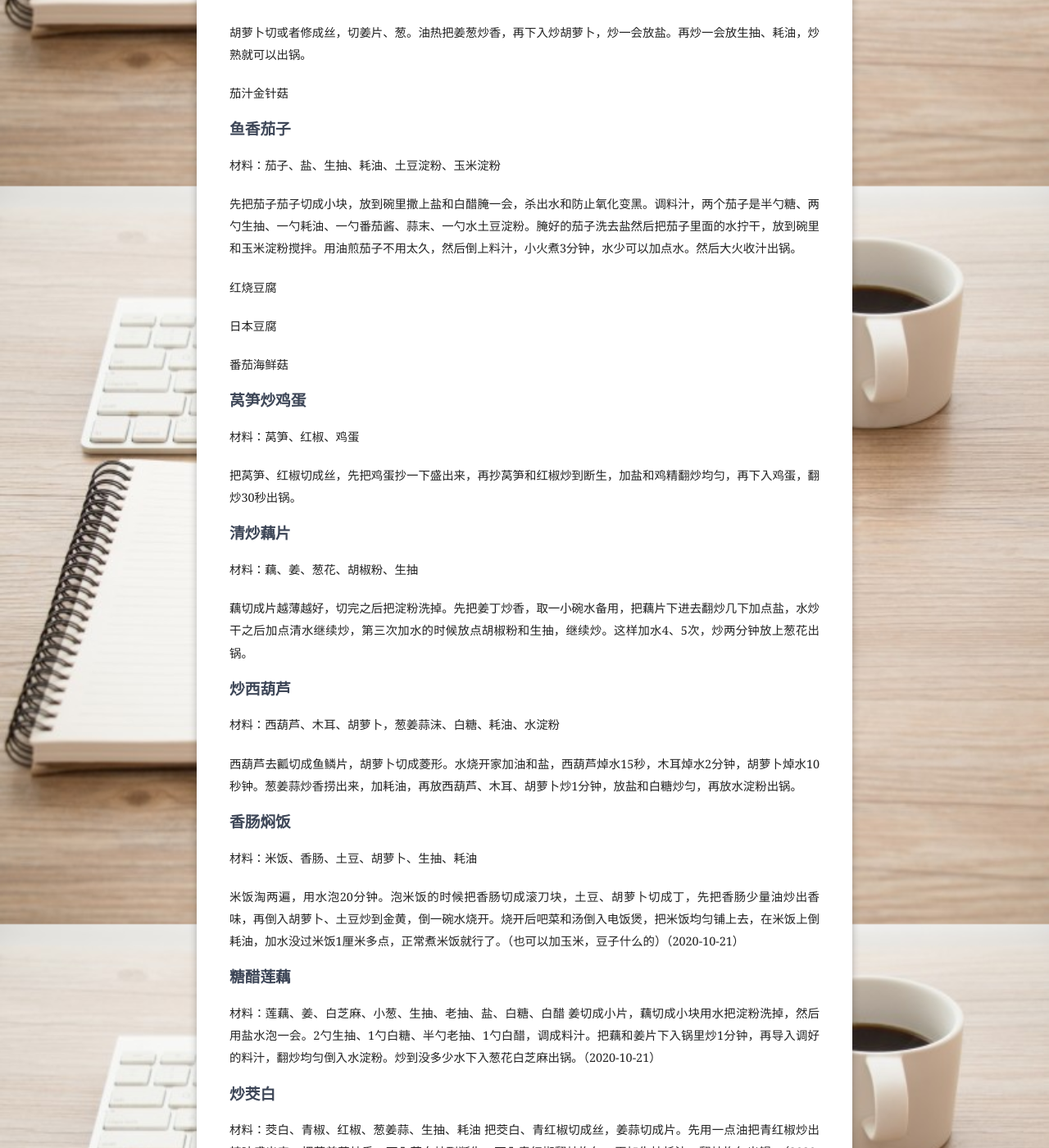
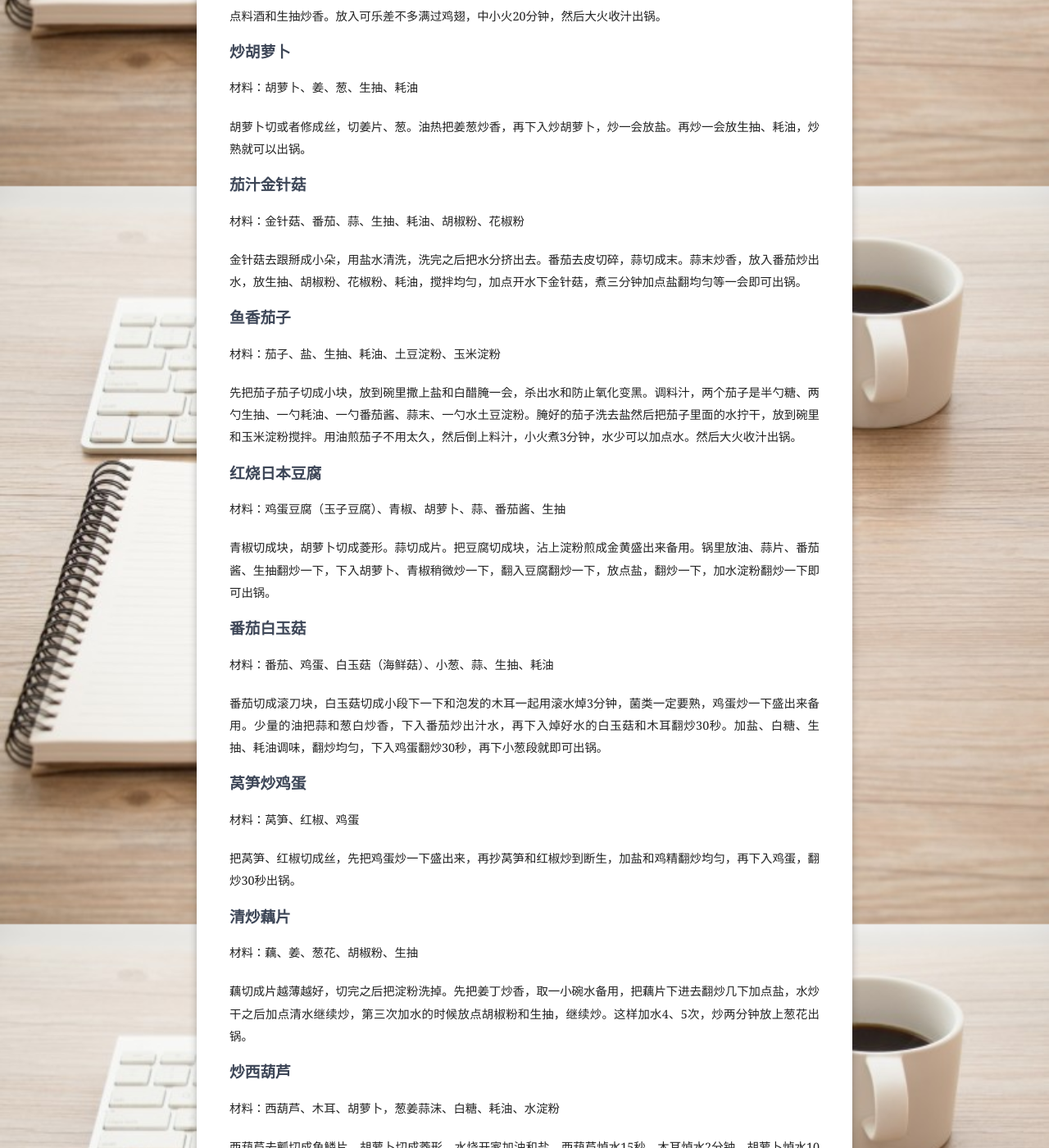
Before and after one commit to turver/lyhliyh.github.io, a Jekyll site: the page built from _posts/2020-5-12-cn-my-cookbook.md, in a window 1280 px wide and 1400 px high, scrolled down 673 px. Shown: the whole window at 82% size. Built offline with Jekyll 4.4.1, drawn with Linux system fonts in a browser that asks for light colours; nearby versions of some CDN libraries; comment, search, counter and statistics services are not loaded; some of the changed text lies outside the part shown.

Commit message:
update post

```diff
--- a/_posts/2020-5-12-cn-my-cookbook.md
+++ b/_posts/2020-5-12-cn-my-cookbook.md
@@ -7,7 +7,12 @@
 ---
 > 做过的菜老是忘记，记一下
 >
-> 一种菜很多种做法，喜欢的人和物在变，做菜的口味也在变
+
+### 煎鸡胸肉
+
+材料:鸡胸肉、一勺黑胡椒粉、一勺耗油、一点老抽、两勺蚝油、两勺料酒、蒜末、两勺淀粉
+
+先把两块鸡胸肉片成两片，用刀背按摩。把鸡胸肉用上面的材料做马杀鸡，让鸡胸肉把汁吸完，然后腌1个小时。腌好的鸡胸肉用小火煎，两面煎熟加开水没过鸡胸肉，煮两分钟然后大火收汁，收完之后再煎一会即可出锅。
 
 ### 可乐鸡翅
 
@@ -25,7 +30,11 @@
 
 
 
-茄汁金针菇
+### 茄汁金针菇
+
+材料：金针菇、番茄、蒜、生抽、耗油、胡椒粉、花椒粉
+
+金针菇去跟掰成小朵，用盐水清洗，洗完之后把水分挤出去。番茄去皮切碎，蒜切成末。蒜末炒香，放入番茄炒出水，放生抽、胡椒粉、花椒粉、耗油，搅拌均匀，加点开水下金针菇，煮三分钟加点盐翻均匀等一会即可出锅。
 
 
 
@@ -37,15 +46,19 @@
 
 
 
-红烧豆腐
+### 红烧日本豆腐
+
+材料：鸡蛋豆腐（玉子豆腐）、青椒、胡萝卜、蒜、番茄酱、生抽
+
+青椒切成块，胡萝卜切成菱形。蒜切成片。把豆腐切成块，沾上淀粉煎成金黄盛出来备用。锅里放油、蒜片、番茄酱、生抽翻炒一下，下入胡萝卜、青椒稍微炒一下，翻入豆腐翻炒一下，放点盐，翻炒一下，加水淀粉翻炒一下即可出锅。
 
 
 
-日本豆腐
+### 番茄白玉菇
 
+材料：番茄、鸡蛋、白玉菇（海鲜菇）、小葱、蒜、生抽、耗油
 
-
-番茄海鲜菇
+番茄切成滚刀块，白玉菇切成小段下一下和泡发的木耳一起用滚水焯3分钟，菌类一定要熟，鸡蛋炒一下盛出来备用。少量的油把蒜和葱白炒香，下入番茄炒出汁水，再下入焯好水的白玉菇和木耳翻炒30秒。加盐、白糖、生抽、耗油调味，翻炒均匀，下入鸡蛋翻炒30秒，再下小葱段就即可出锅。
 
 
 
@@ -53,7 +66,7 @@
 
 材料：莴笋、红椒、鸡蛋
 
-把莴笋、红椒切成丝，先把鸡蛋抄一下盛出来，再抄莴笋和红椒炒到断生，加盐和鸡精翻炒均匀，再下入鸡蛋，翻炒30秒出锅。
+把莴笋、红椒切成丝，先把鸡蛋炒一下盛出来，再抄莴笋和红椒炒到断生，加盐和鸡精翻炒均匀，再下入鸡蛋，翻炒30秒出锅。
 
 
 
```
